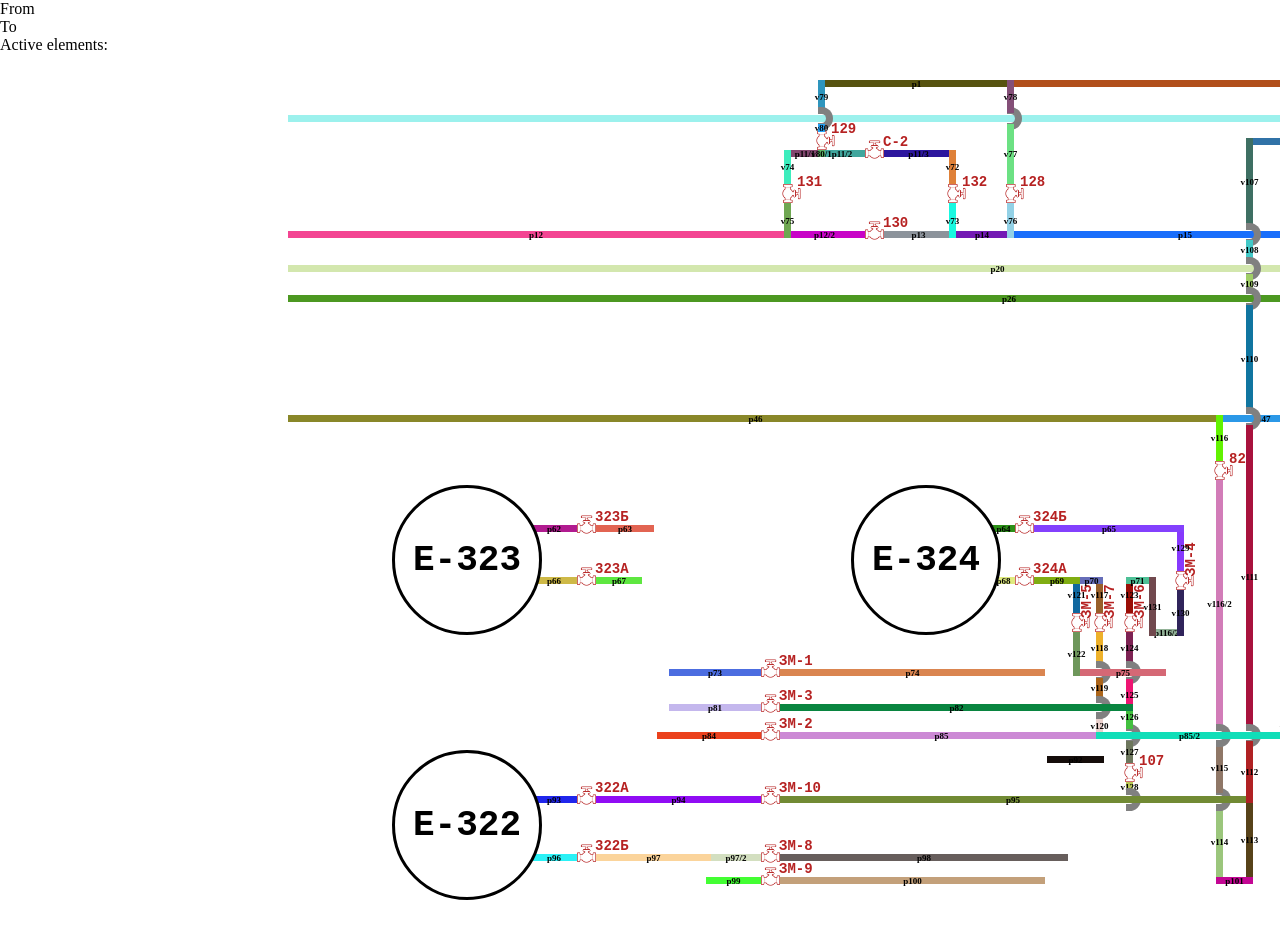
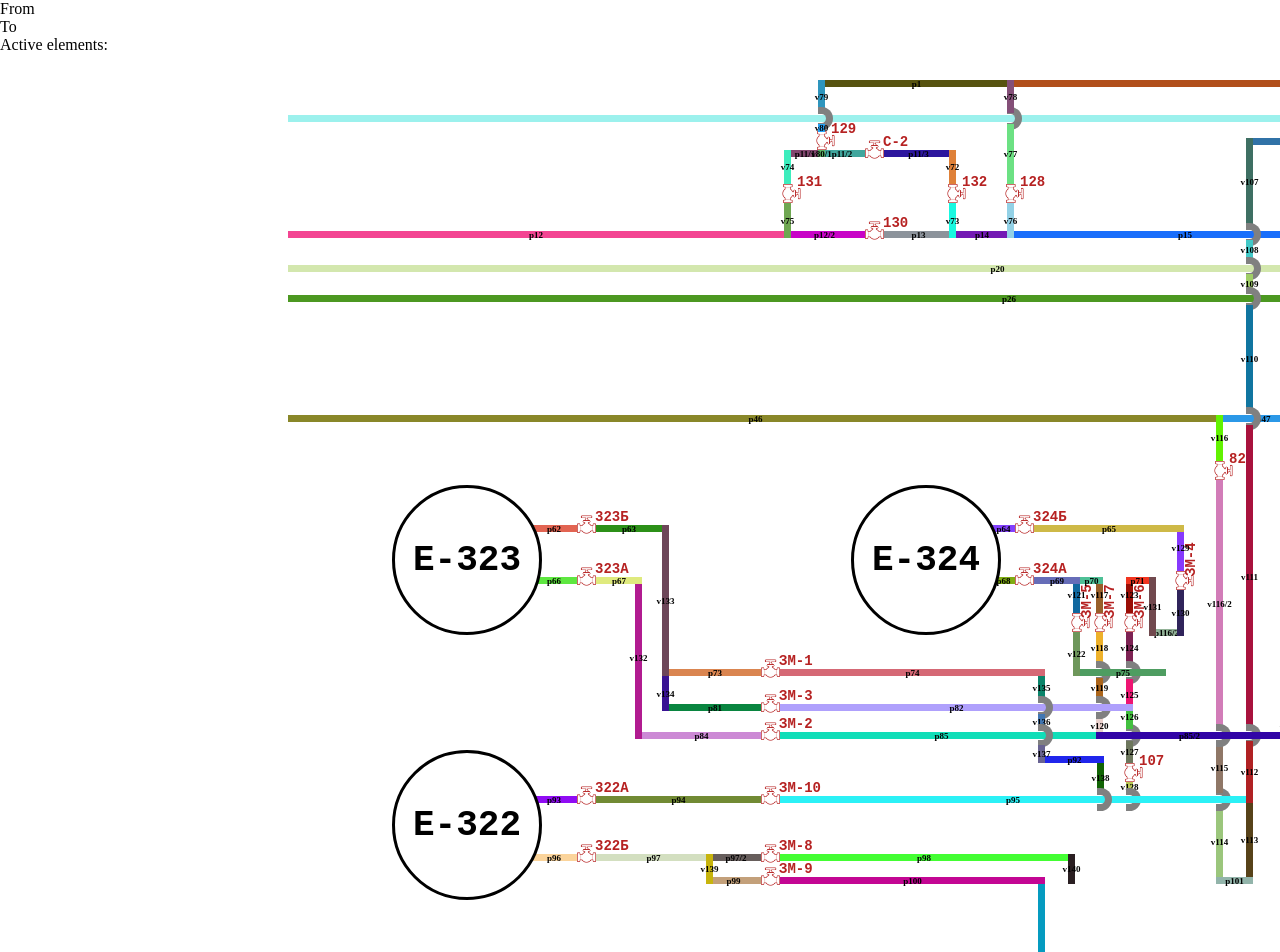
Before and after one commit to Alex228q/park2, a React (Vite) app: page / in a window 1280 px wide. Shown: the top 952 px of the page. Built offline with nearby package versions, Linux system fonts and the light colour scheme.

Commit message:
update14_03

```diff
--- a/src/components/Middle/TanksLevel.jsx
+++ b/src/components/Middle/TanksLevel.jsx
@@ -2,6 +2,7 @@ import React from "react";
 import Valve from "../Valve";
 import Pipe from "../Pipe";
 import Tank from "../Tank";
+import Intersection from "../Intersection";
 
 const TanksLevel = () => {
   return (
@@ -9,7 +10,7 @@ const TanksLevel = () => {
       <Tank left={392} top={485} title="E-323" />
       <Pipe isHorizontal top={525} left={531} length={46} title="p62" />
       <Valve isUp top={515} left={577} title="323Б" />
-      <Pipe isHorizontal top={525} left={596} length={58} title="p63" />
+      <Pipe isHorizontal top={525} left={596} length={66} title="p63" />
       <Pipe isHorizontal top={525} left={992} length={23} title="p64" />
       <Valve isUp top={515} left={1015} title="324Б" />
       <Pipe isHorizontal top={525} left={1034} length={150} title="p65" />
@@ -52,7 +53,7 @@ const TanksLevel = () => {
       <Pipe isHorizontal top={704} left={3422} length={196} title="p83" />
 
       {/* ******************************************************** */}
-      <Pipe isHorizontal top={732} left={657} length={104} title="p84" />
+      <Pipe isHorizontal top={732} left={642} length={119} title="p84" />
       <Valve isUp top={722} left={761} title="ЗМ-2" />
       <Pipe isHorizontal top={732} left={780} length={323} title="p85" />
       <Pipe isHorizontal top={732} left={1096} length={187} title="p85/2" />
@@ -62,7 +63,7 @@ const TanksLevel = () => {
       <Pipe isHorizontal top={732} left={2873} length={219} title="p89" />
       <Pipe isHorizontal top={744} left={1304} length={55} title="p90" />
       <Pipe isHorizontal top={756} left={1360} length={115} title="p91" />
-      <Pipe isHorizontal top={756} left={1047} length={57} title="p92" />
+      <Pipe isHorizontal top={756} left={1045} length={59} title="p92" />
       {/* ******************************************************** */}
 
       <Tank left={392} top={750} title="E-322" />
@@ -97,6 +98,23 @@ const TanksLevel = () => {
       <Pipe isHorizontal top={1004} left={3288} length={127} title="p112" />
       <Pipe isHorizontal top={1004} left={3415} length={196} title="p113" />
       <Pipe isHorizontal top={1027} left={3473} length={877} title="p114" />
+
+      {/* ******************************************************** */}
+      <Pipe top={525} left={662} length={151} title="v133" />
+      <Pipe top={676} left={662} length={35} title="v134" />
+      <Pipe top={676} left={1038} length={23} title="v135" />
+
+      <Intersection top={700} left={1034} title="i42" />
+      <Pipe top={714} left={1038} length={15} title="v136" />
+
+      <Intersection top={728} left={1034} title="i43" />
+      <Pipe top={745} left={1038} length={18} title="v137" />
+      <Pipe top={763} left={1097} length={29} title="v138" />
+      <Intersection top={792} left={1093} title="i44" />
+      <Pipe top={854} left={706} length={30} title="v139" />
+      <Pipe top={854} left={1068} length={30} title="v140" />
+      <Pipe top={884} left={1038} length={173} title="v141" />
+
     </>
   );
 };
--- a/src/components/Top/TopLevel.jsx
+++ b/src/components/Top/TopLevel.jsx
@@ -369,6 +369,7 @@ const TopLevel = () => {
       <Pipe top={590} left={1177} length={46} title="v130" />
 
       <Pipe top={577} left={1149} length={59} title="v131" />
+      <Pipe top={577} left={635} length={162} title="v132" />
     </>
   );
 };
```
